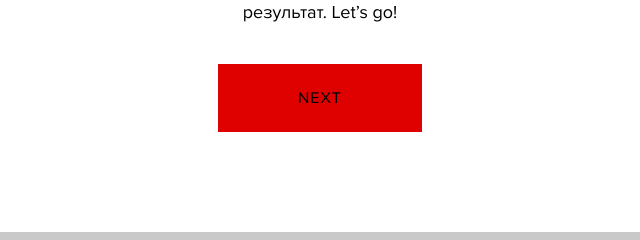
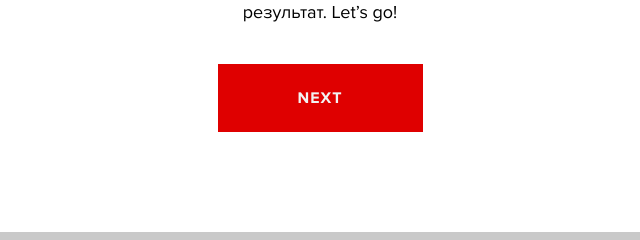
Before and after one commit to Taniak27/Yevgenia_1, a plain HTML site: page test.html in a window 1280 px wide. Shown: the part 418-658 px from the top of the page, 320-960 px from the left. Drawn offline with nearby package versions, Linux system fonts and the light colour scheme; files that its build step writes are made by us from their sources; files whose address does not match are found by name.

Commit message:
Update style.sass

```diff
--- a/sass/style.sass
+++ b/sass/style.sass
@@ -64,12 +64,12 @@
   margin-bottom: 200px
   margin-top: 150px
 
-
-
 .central-background__img
   margin-left: 20px
   width: 1400px
   height: 380px
+
+
 
 
 .main-section__central-container
@@ -143,13 +143,11 @@
   display: flex
   justify-content: space-between
   margin-top: -90px
-  overflow: hidden
-
 
 
 .scroll-down__bottom-container
   margin-left: 280px
-  /*z-index: 999*/
+  /*z-index: 99*/
 
 
 .scroll-down__bottom-container__arrow
@@ -162,14 +160,11 @@
   50%
     transform: translateY(-5px)
 
-
 .social-media__bottom-container__icon
   display: inline-block
   margin-right: 15px
   margin-bottom: 60px
   height: 30px
-
-
 
 .last-element
   margin-right: 0
@@ -329,7 +324,8 @@
   margin: 0 auto
   text-transform: uppercase
   letter-spacing: 1px
-  font-weight: 400
+  font-weight: 700
+  color: #f2f2f2
   outline: none
   position: relative
   -webkit-transition: all 0.3s
@@ -351,7 +347,6 @@
 .btn-1:hover
   background: #B90000
   top: 2px
-  color: #000
 
 
 .btn-1:active
@@ -373,6 +368,7 @@
   height: 300px
   background: #C9C9C9
   padding-top: 80px
+
 
 
 .first_line
@@ -423,8 +419,6 @@ form
   max-width: 600px
   border-radius: 10px
 
-
-
 .contact_heading
   font-family: Proxima Nova
   font-weight: 700
```
